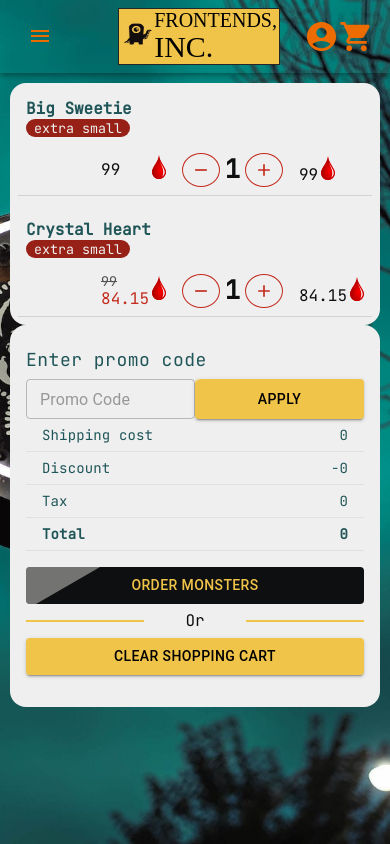
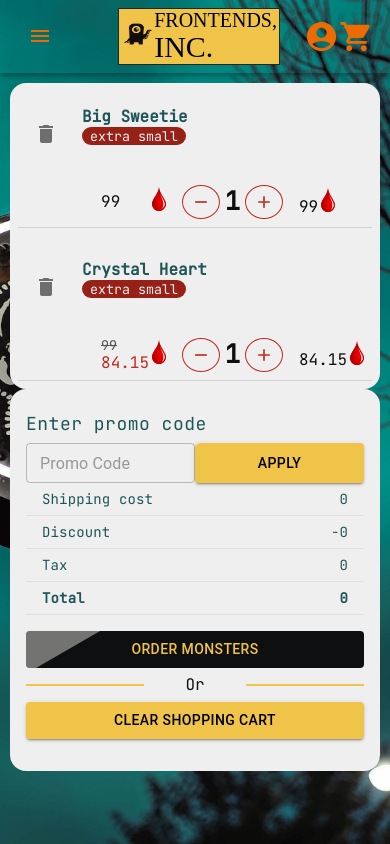
Before and after one commit to maximiloi/eCommerce-Application, a React (Vite) app in the folder monster-shop/: page /cart in a window 390 px wide. Built offline with nearby package versions, Linux system fonts and the light colour scheme; a web font is replaced by a local one; what @commercetools/sdk-client-v2 would draw is missing.

Commit message:
feat: add delete button

```diff
--- a/monster-shop/src/components/CartItem/CartItem.tsx
+++ b/monster-shop/src/components/CartItem/CartItem.tsx
@@ -1,5 +1,13 @@
 import { NavLink } from 'react-router-dom';
-import { Box, CardContent, CardMedia, Divider, Grid } from '@mui/material';
+import {
+  Box,
+  CardContent,
+  CardMedia,
+  Divider,
+  Grid,
+  IconButton,
+} from '@mui/material';
+import DeleteIcon from '@mui/icons-material/Delete';
 import {
   Attribute,
   Image,
@@ -26,13 +34,23 @@ function CartItem(props: Partial<ProductProjection>) {
 
   return (
     <Grid item sx={{ width: 1, p: 0 }} className="cart-item">
-      <Box className="cart-item__wrap" sx={{ display: 'flex' }}>
+      <Box
+        className="cart-item__wrap"
+        sx={{ display: 'flex', justifyContent: 'space-between' }}
+      >
+        <Box className="cart-item__inner cart-item__inner--start">
+          <IconButton aria-label="delete" sx={{ height: 40, mr: 1 }}>
+            <DeleteIcon />
+          </IconButton>
           <CardMedia
             component="div"
             sx={{ width: 50, height: 60, display: { xs: 'none', md: 'block' } }}
             image={img.url}
           />
-        <CardContent className="cart-item__content" sx={{ flexGrow: 1, p: 1 }}>
+          <CardContent
+            className="cart-item__content"
+            sx={{ flexGrow: 1, p: 1 }}
+          >
             <NavLink className="cart-item__title" to={`/product/${id}`}>
               {name?.en}
             </NavLink>
@@ -48,6 +66,7 @@ function CartItem(props: Partial<ProductProjection>) {
               ))}
             </div>
           </CardContent>
+        </Box>
         <Box className="cart-item__inner">
           <div className="cart-item__price cart-item__box">
             <span
--- a/monster-shop/src/components/CartItem/_cartItem.scss
+++ b/monster-shop/src/components/CartItem/_cartItem.scss
@@ -6,6 +6,10 @@
 
   td {
     color: variables.$color-dark-l;
+  }
+
+  &__wrap {
+    align-items: center;
   }
 
   &__title {
@@ -78,6 +82,7 @@
 
   &__inner {
     display: flex;
+    align-items: center;
     min-width: 280px;
   }
 
@@ -95,12 +100,17 @@
   .cart-item {
     &__wrap {
       flex-direction: column;
+      align-items: start;
     }
 
     &__inner {
-      justify-content: flex-end;
+      align-self: flex-end;
       min-width: auto;
       padding: 8px;
+
+      &--start {
+        align-self: flex-start;
+      }
     }
   }
 }
```
Lines whose indentation alone changed are shown as unchanged.
